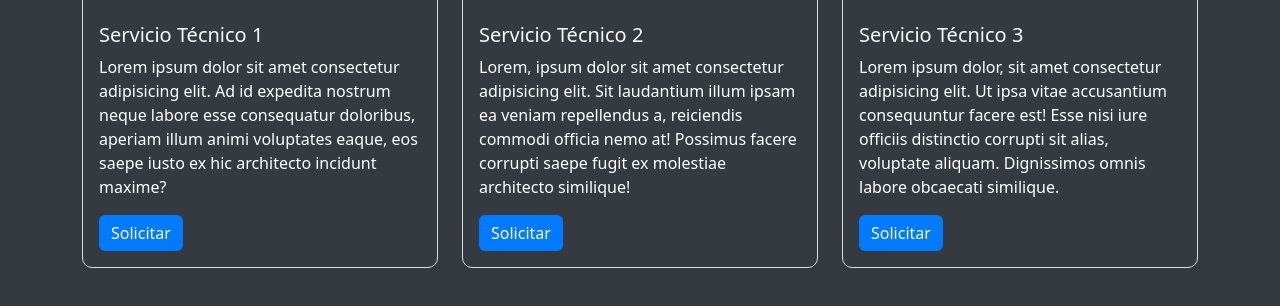
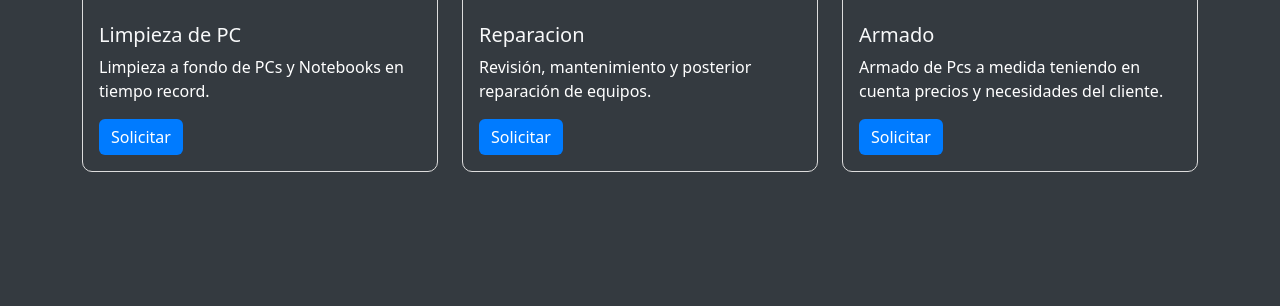
Before and after one commit to kvxnia/ECOMMERCE-V2, a plain HTML site: page Lantieridev/servicios.html in a window 1280 px wide. Shown: the part 394-700 px from the top of the page. Drawn offline with nearby package versions, Linux system fonts and the light colour scheme.

Commit message:
servicios tecnicos

```diff
--- a/Lantieridev/servicios.html
+++ b/Lantieridev/servicios.html
@@ -30,8 +30,8 @@
                 <div class="card">
                     <img src="image.png" class="card-img-top" alt="Servicio Técnico 1">
                     <div class="card-body">
-                        <h5 class="card-title">Servicio Técnico 1</h5>
-                        <p class="card-text">Lorem ipsum dolor sit amet consectetur adipisicing elit. Ad id expedita nostrum neque labore esse consequatur doloribus, aperiam illum animi voluptates eaque, eos saepe iusto ex hic architecto incidunt maxime?</p>
+                        <h5 class="card-title">Limpieza de PC</h5>
+                        <p class="card-text">Limpieza a fondo de PCs y Notebooks en tiempo record.</p>
                         <a href="servicio.html" class="btn btn-primary">Solicitar</a>
                     </div>
                 </div>
@@ -41,8 +41,8 @@
                 <div class="card">
                     <img src="image.png" class="card-img-top" alt="Servicio Técnico 2">
                     <div class="card-body">
-                        <h5 class="card-title">Servicio Técnico 2</h5>
-                        <p class="card-text">Lorem, ipsum dolor sit amet consectetur adipisicing elit. Sit laudantium illum ipsam ea veniam repellendus a, reiciendis commodi officia nemo at! Possimus facere corrupti saepe fugit ex molestiae architecto similique!</p>
+                        <h5 class="card-title">Reparacion</h5>
+                        <p class="card-text">Revisión, mantenimiento y posterior reparación de equipos.</p>
                         <a href="servicio.html" class="btn btn-primary">Solicitar</a>
                     </div>
                 </div>
@@ -52,8 +52,8 @@
                 <div class="card">
                     <img src="image.png" class="card-img-top" alt="Servicio Técnico 3">
                     <div class="card-body">
-                        <h5 class="card-title">Servicio Técnico 3</h5>
-                        <p class="card-text">Lorem ipsum dolor, sit amet consectetur adipisicing elit. Ut ipsa vitae accusantium consequuntur facere est! Esse nisi iure officiis distinctio corrupti sit alias, voluptate aliquam. Dignissimos omnis labore obcaecati similique.</p>
+                        <h5 class="card-title">Armado</h5>
+                        <p class="card-text">Armado de Pcs a medida teniendo en cuenta precios y necesidades del cliente.</p>
                         <a href="servicio.html" class="btn btn-primary">Solicitar</a>
                     </div>
                 </div>
```
